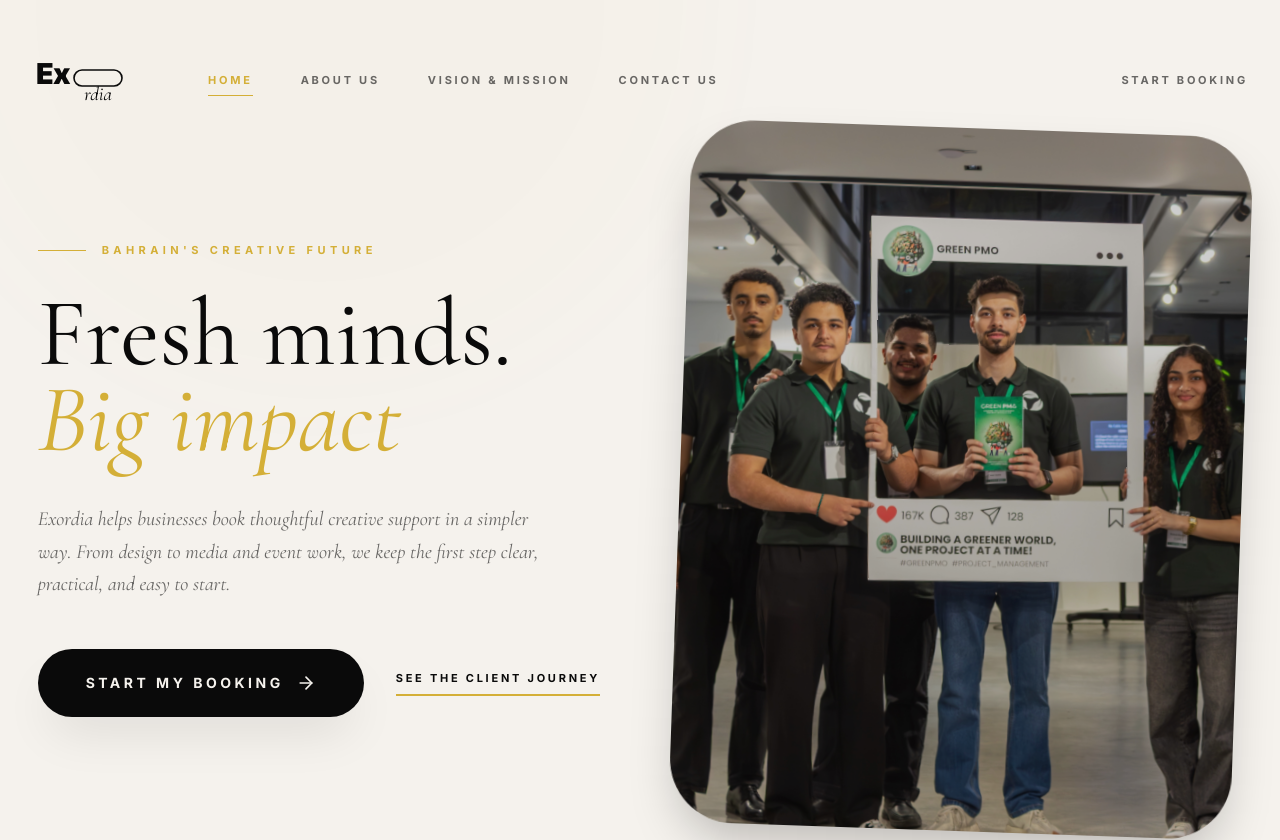
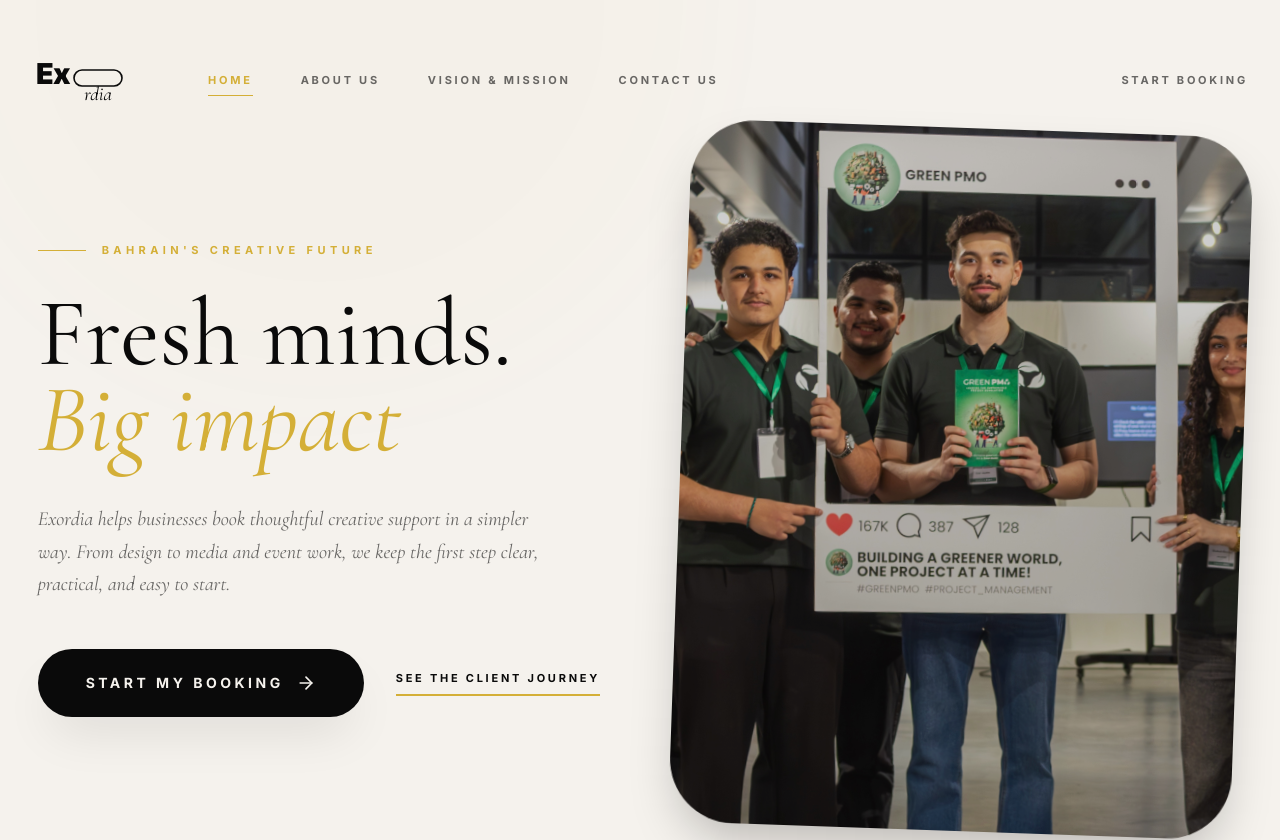
Before and after one commit to Ex0rdiabh/Ex0rdia, a React (Vite) app: page / in a window 1280 px wide. Shown: the top 840 px of the page. Built offline with nearby package versions, Linux system fonts and the light colour scheme.

Commit message:
Update LandingPage.tsx

```diff
--- a/src/pages/LandingPage.tsx
+++ b/src/pages/LandingPage.tsx
@@ -58,7 +58,7 @@
                 <img
                   src={heroImage}
                   alt="Exordia Team"
-                  className="absolute inset-0 w-full h-full object-cover object-center scale-110 group-hover:scale-100 transition-transform duration-1000"
+                  className="absolute inset-0 w-full h-full object-cover object-[70%_center] scale-[1.45] group-hover:scale-[1.35] transition-transform duration-1000"
                   referrerPolicy="no-referrer"
                 />
                 <div className="absolute inset-0 bg-ink/20"></div>
```
